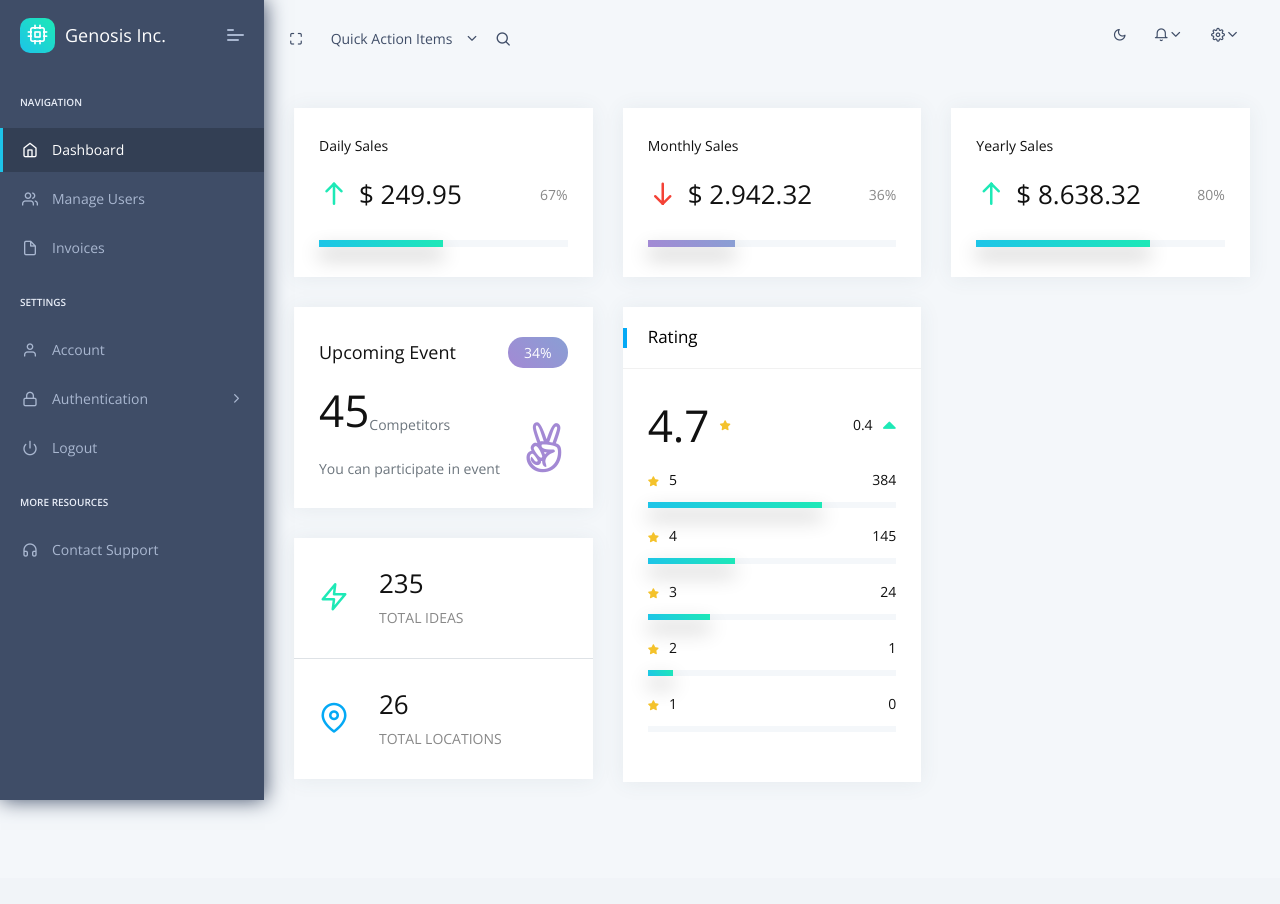
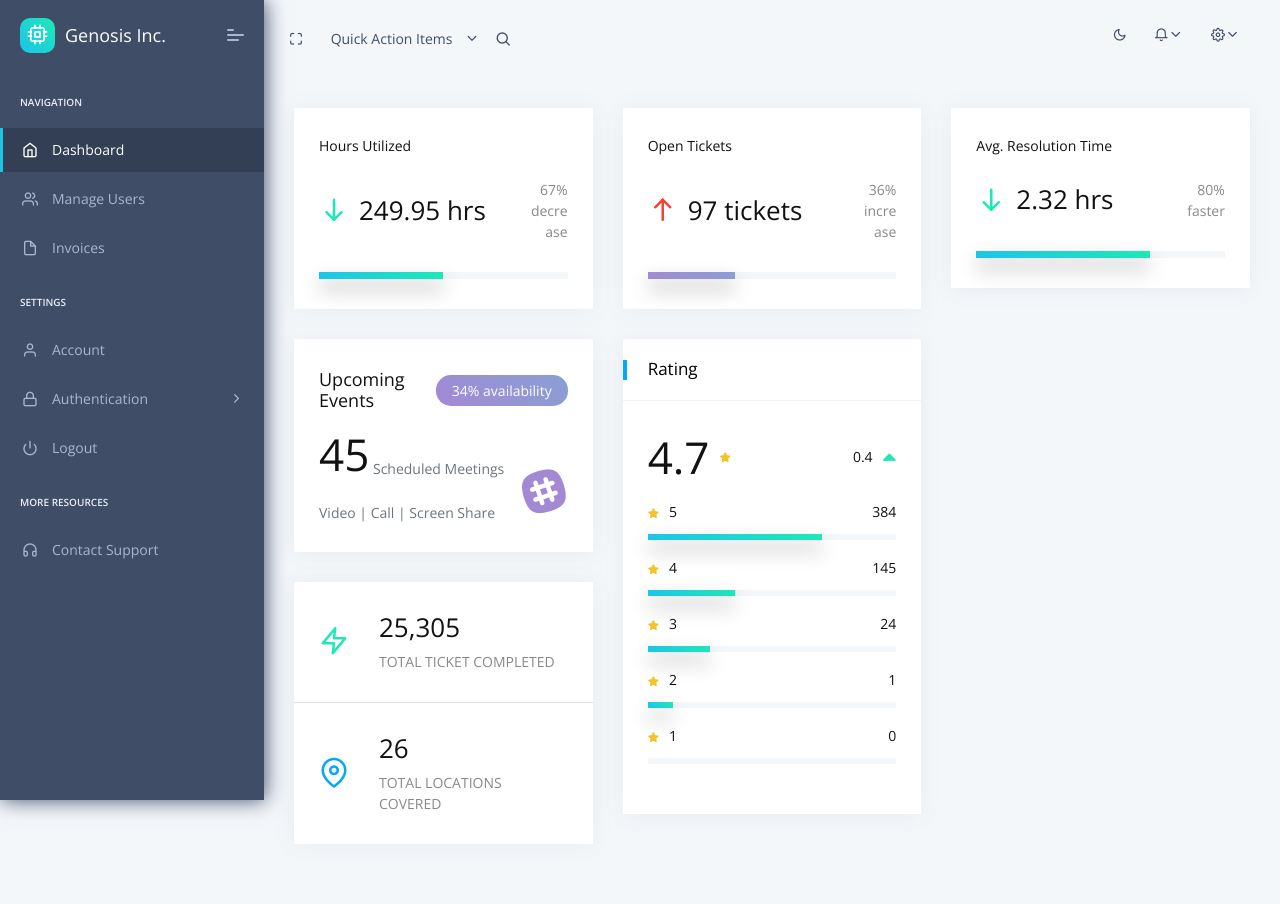
Before and after one commit to Langutang/client-dashboard.github.io, a Django app: page / in a window 1280 px wide. Before the commit the page ends 814 px from the top, so only its background shows below. Run offline with Django 3.2, Linux system fonts and the light colour scheme; the visitor is signed in with stand-in values (Sample User, id 1); some libraries are stand-ins or nearby versions.

Commit message:
dashboard complete metric sample

```diff
--- a/apps/templates/home/aesthetics/chart-morris.html
+++ b/apps/templates/home/aesthetics/chart-morris.html
@@ -1,4 +1,4 @@
-{% extends "layouts/base.html" %}
+{% extends "layouts/../base.html" %}
 
 {% block title %} Charts {% endblock %}
 
--- a/apps/templates/home/index.html
+++ b/apps/templates/home/index.html
@@ -24,16 +24,16 @@
                                 <div class="col-md-6 col-xl-4">
                                     <div class="card daily-sales">
                                         <div class="card-block">
-                                            <h6 class="mb-4">Daily Sales</h6>
+                                            <h6 class="mb-4">Hours Utilized</h6>
                                             <div class="row d-flex align-items-center">
                                                 <div class="col-9">
                                                     <h3 class="f-w-300 d-flex align-items-center m-b-0"><i
-                                                            class="feather icon-arrow-up text-c-green f-30 m-r-10"></i>$
-                                                        249.95</h3>
+                                                            class="feather icon-arrow-down text-c-green f-30 m-r-10"></i>
+                                                        249.95 hrs</h3>
                                                 </div>
 
                                                 <div class="col-3 text-right">
-                                                    <p class="m-b-0">67%</p>
+                                                    <p class="m-b-0">67% decrease</p>
                                                 </div>
                                             </div>
                                             <div class="progress m-t-30" style="height: 7px;">
@@ -49,15 +49,15 @@
                                 <div class="col-md-6 col-xl-4">
                                     <div class="card Monthly-sales">
                                         <div class="card-block">
-                                            <h6 class="mb-4">Monthly Sales</h6>
+                                            <h6 class="mb-4">Open Tickets</h6>
                                             <div class="row d-flex align-items-center">
                                                 <div class="col-9">
                                                     <h3 class="f-w-300 d-flex align-items-center  m-b-0"><i
-                                                            class="feather icon-arrow-down text-c-red f-30 m-r-10"></i>$
-                                                        2.942.32</h3>
+                                                            class="feather icon-arrow-up text-c-red f-30 m-r-10"></i>
+                                                        97 tickets</h3>
                                                 </div>
                                                 <div class="col-3 text-right">
-                                                    <p class="m-b-0">36%</p>
+                                                    <p class="m-b-0">36% increase</p>
                                                 </div>
                                             </div>
                                             <div class="progress m-t-30" style="height: 7px;">
@@ -73,15 +73,15 @@
                                 <div class="col-md-12 col-xl-4">
                                     <div class="card yearly-sales">
                                         <div class="card-block">
-                                            <h6 class="mb-4">Yearly Sales</h6>
+                                            <h6 class="mb-4">Avg. Resolution Time</h6>
                                             <div class="row d-flex align-items-center">
                                                 <div class="col-9">
                                                     <h3 class="f-w-300 d-flex align-items-center  m-b-0"><i
-                                                            class="feather icon-arrow-up text-c-green f-30 m-r-10"></i>$
-                                                        8.638.32</h3>
+                                                            class="feather icon-arrow-down text-c-green f-30 m-r-10"></i>
+                                                        2.32 hrs</h3>
                                                 </div>
                                                 <div class="col-3 text-right">
-                                                    <p class="m-b-0">80%</p>
+                                                    <p class="m-b-0">80% faster</p>
                                                 </div>
                                             </div>
                                             <div class="progress m-t-30" style="height: 7px;">
@@ -99,15 +99,15 @@
                                         <div class="card-block">
                                             <div class="row align-items-center justify-content-center">
                                                 <div class="col">
-                                                    <h5 class="m-0">Upcoming Event</h5>
+                                                    <h5 class="m-0">Upcoming Events</h5>
                                                 </div>
                                                 <div class="col-auto">
-                                                    <label class="label theme-bg2 text-white f-14 f-w-400 float-right">34%</label>
+                                                    <label class="label theme-bg2 text-white f-14 f-w-400 float-right">34% availability</label>
                                                 </div>
                                             </div>
-                                            <h2 class="mt-3 f-w-300">45<sub class="text-muted f-14">Competitors</sub></h2>
-                                            <h6 class="text-muted mt-4 mb-0">You can participate in event </h6>
-                                            <i class="fab fa-angellist text-c-purple f-50"></i>
+                                            <h2 class="mt-3 f-w-300">45<sub class="text-muted f-14"> Scheduled Meetings</sub></h2>
+                                            <h6 class="text-muted mt-4 mb-0">Video | Call | Screen Share</h6>
+                                            <i class="fab fa-slack text-c-purple f-50"></i>
                                         </div>
                                     </div>
                                     <div class="card">
@@ -117,8 +117,8 @@
                                                     <i class="feather icon-zap f-30 text-c-green"></i>
                                                 </div>
                                                 <div class="col">
-                                                    <h3 class="f-w-300">235</h3>
-                                                    <span class="d-block text-uppercase">TOTAL IDEAS</span>
+                                                    <h3 class="f-w-300">25,305</h3>
+                                                    <span class="d-block text-uppercase">TOTAL TICKET COMPLETED</span>
                                                 </div>
                                             </div>
                                         </div>
@@ -129,7 +129,7 @@
                                                 </div>
                                                 <div class="col">
                                                     <h3 class="f-w-300">26</h3>
-                                                    <span class="d-block text-uppercase">TOTAL LOCATIONS</span>
+                                                    <span class="d-block text-uppercase">TOTAL LOCATIONS COVERED</span>
                                                 </div>
                                             </div>
                                         </div>
```
Also changed, not shown: apps/templates/home/aesthetics/icon-feather.html (renamed from apps/templates/home/icon-feather.html).
